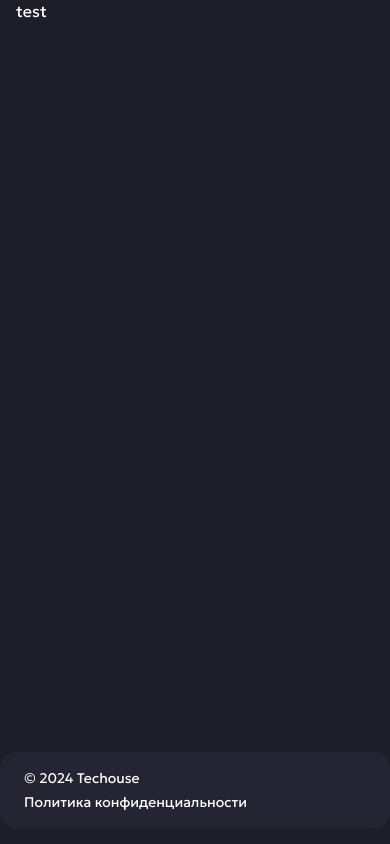
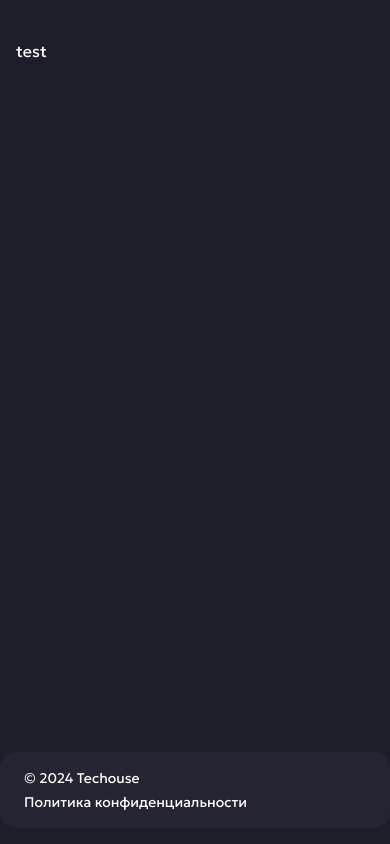
Before and after one commit to DZavg/lock-box-front, a Vue app: page / in a window 390 px wide. Built offline with nearby package versions, Linux system fonts and the light colour scheme.

Commit message:
feat(AuthLayout): add styles for paddings

```diff
--- a/src/app/layouts/AuthLayout.vue
+++ b/src/app/layouts/AuthLayout.vue
@@ -1,7 +1,9 @@
 <template>
 	<div class="layout">
 		<div class="inner container-m">
-			<RouterView />
+			<div class="content">
+				<RouterView />
+			</div>
 		</div>
 		<TheFooter />
 	</div>
@@ -22,4 +24,12 @@ import TheFooter from '@/shared/ui/Footer/TheFooter.vue'
 .inner {
 	flex: 1 0 auto;
 }
+
+.content {
+	padding: 184px 0;
+
+	@media screen and (max-width: 475px) {
+		padding: $indent-xl 0 $indent-m 0;
+	}
+}
 </style>
```
